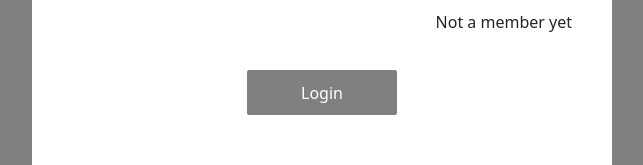
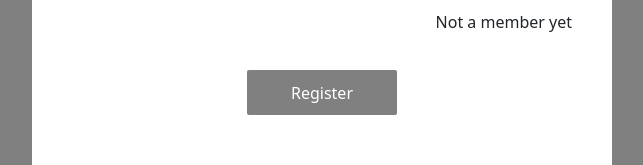
Before and after one commit to Rishu2000/fatmug-assignment, a React (Create React App) app in the folder client/: page /register in a window 1280 px wide. Shown: the part 460-625 px from the top of the page, without its empty margins (318-961 px from the left). Built offline with nearby package versions, Linux system fonts and the light colour scheme.

Commit message:
small change

```diff
--- a/client/src/forms/Login.js
+++ b/client/src/forms/Login.js
@@ -15,7 +15,7 @@ const Login = () => {
                     <h6>Not a member yet</h6>
                 </div>
                 <div style={{margin:"30px 0 50px 0", textAlign:"center"}}>
-                    <button style={{textDecoration:"none", width:"150px", backgroundColor:"grey", color:"white", border:"none", borderRadius:"2px", height:45}}>Register</button>
+                    <button style={{textDecoration:"none", width:"150px", backgroundColor:"grey", color:"white", border:"none", borderRadius:"2px", height:45}}>Login</button>
                 </div>
             </div>
         </div>
--- a/client/src/forms/Register.js
+++ b/client/src/forms/Register.js
@@ -16,7 +16,7 @@ const Register = () => {
                     <h6>Not a member yet</h6>
                 </div>
                 <div style={{margin:"30px 0 50px 0", textAlign:"center"}}>
-                    <button style={{textDecoration:"none", width:"150px", backgroundColor:"grey", color:"white", border:"none", borderRadius:"2px", height:45}}>Login</button>
+                    <button style={{textDecoration:"none", width:"150px", backgroundColor:"grey", color:"white", border:"none", borderRadius:"2px", height:45}}>Register</button>
                 </div>
             </div>
         </div>
```
